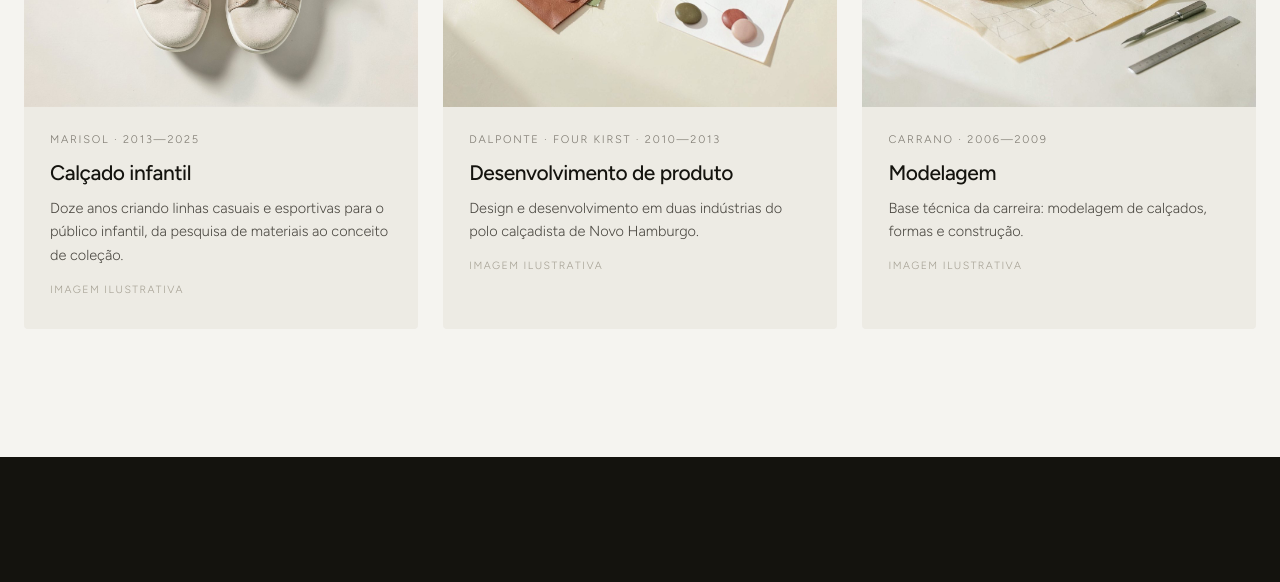
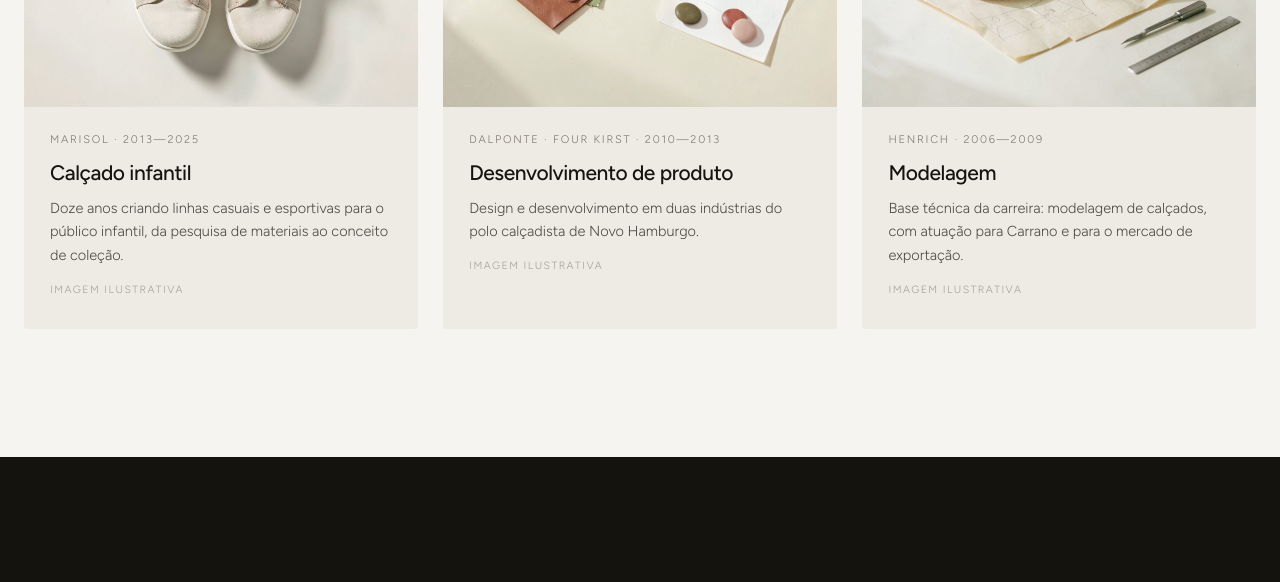
Before and after one commit to rodscherer/rodscherer.github.io, a plain HTML site: page index.html in a window 1280 px wide. Shown: the part 1860-2442 px from the top of the page. Drawn offline with Linux system fonts and the light colour scheme.

Commit message:
Atualiza o retrato com a foto do currículo e ajusta o card de modelagem
Co-Authored-By: Claude Sonnet 5.5 <noreply@anthropic.com>

```diff
--- a/index.html
+++ b/index.html
@@ -360,9 +360,9 @@ html.js .rv.in{opacity:1;transform:none}
     <article class="card rv">
       <div class="ph"><img src="assets/card-modelagem.jpg" alt="Duas formas de sapateiro em madeira sobre moldes de papel, com régua e sovela"></div>
       <div class="card-body">
-        <div class="meta">Carrano · 2006—2009</div>
+        <div class="meta">Henrich · 2006—2009</div>
         <h3>Modelagem</h3>
-        <p>Base técnica da carreira: modelagem de calçados, formas e construção.</p>
+        <p>Base técnica da carreira: modelagem de calçados, com atuação para Carrano e para o mercado de exportação.</p>
         <span class="ilus">Imagem ilustrativa</span>
       </div>
     </article>
```
Also changed, not shown: assets/retrato.jpg.
